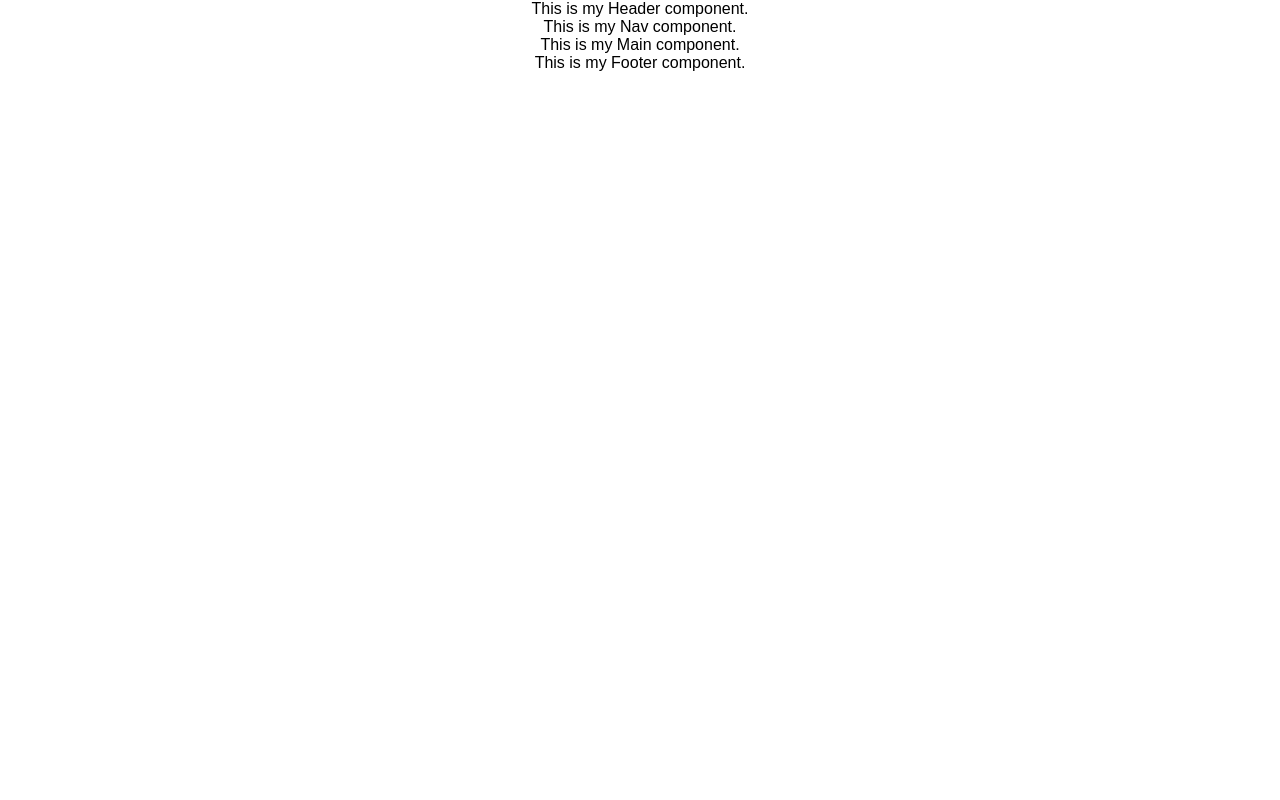
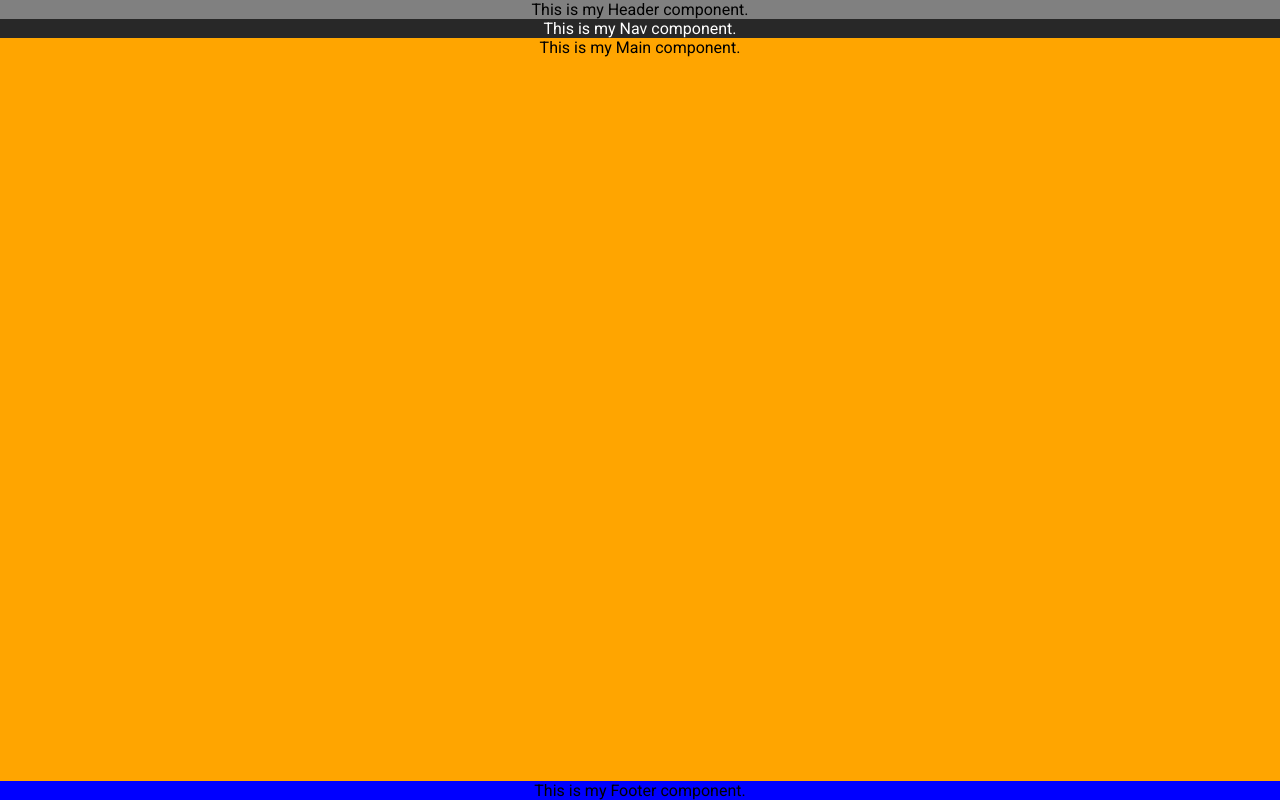
Before and after one commit to ccatto/cattoreactfun2018, a React (Create React App) app in the folder cattoreactappfunny2018may/: page / in a window 1280 px wide. Built offline with nearby package versions, Linux system fonts and the light colour scheme.

Commit message:
asimple html stucture
minimal style with sticky footer

```diff
--- a/cattoreactappfunny2018may/src/Components/Header.js
+++ b/cattoreactappfunny2018may/src/Components/Header.js
@@ -6,8 +6,10 @@ class Header extends Component {
     render() {
       return (
         <div>
+            <header>
             This is my Header component.
             <Nav/>
+            </header>
         </div>
       );
     }
--- a/cattoreactappfunny2018may/src/Components/Nav.js
+++ b/cattoreactappfunny2018may/src/Components/Nav.js
@@ -3,7 +3,9 @@ import React, { Component } from 'react';
 class Nav extends Component {
     render() {
       return (
-        <div>This is my Nav component.</div>
+        <nav>
+            This is my Nav component.
+        </nav>
       );
     }
   }
--- a/cattoreactappfunny2018may/src/index.css
+++ b/cattoreactappfunny2018may/src/index.css
@@ -1,5 +1,34 @@
-body {
-  margin: 0;
-  padding: 0;
-  font-family: sans-serif;
+@import url(https://fonts.googleapis.com/css?family=Raleway);
+@import url(https://fonts.googleapis.com/css?family=Roboto&text=0123456789);
+
+body{
+  font-family: "Roboto", "Raleway";
+  margin:0;
 }
+main{
+  background-color: orange;
+}
+footer{
+  background-color: blue;
+}
+header{
+  background-color: gray;
+}
+html {
+  height: 100%;
+}
+nav{
+  background-color: #282828;
+  color:white;
+}
+
+.App{
+  margin:0;
+  display: flex;
+  min-height: 100vh;
+  flex-direction: column;
+}
+
+main {
+  flex: 1;
+}
```
